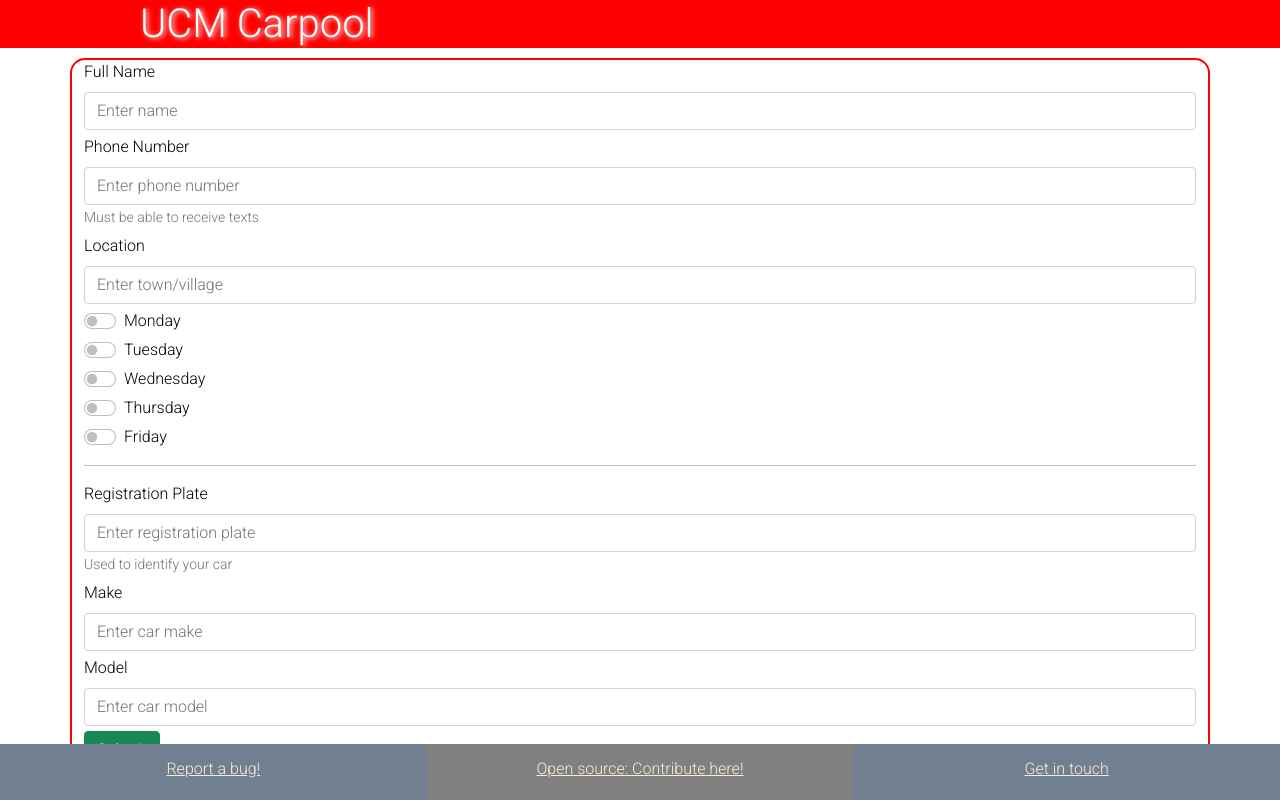
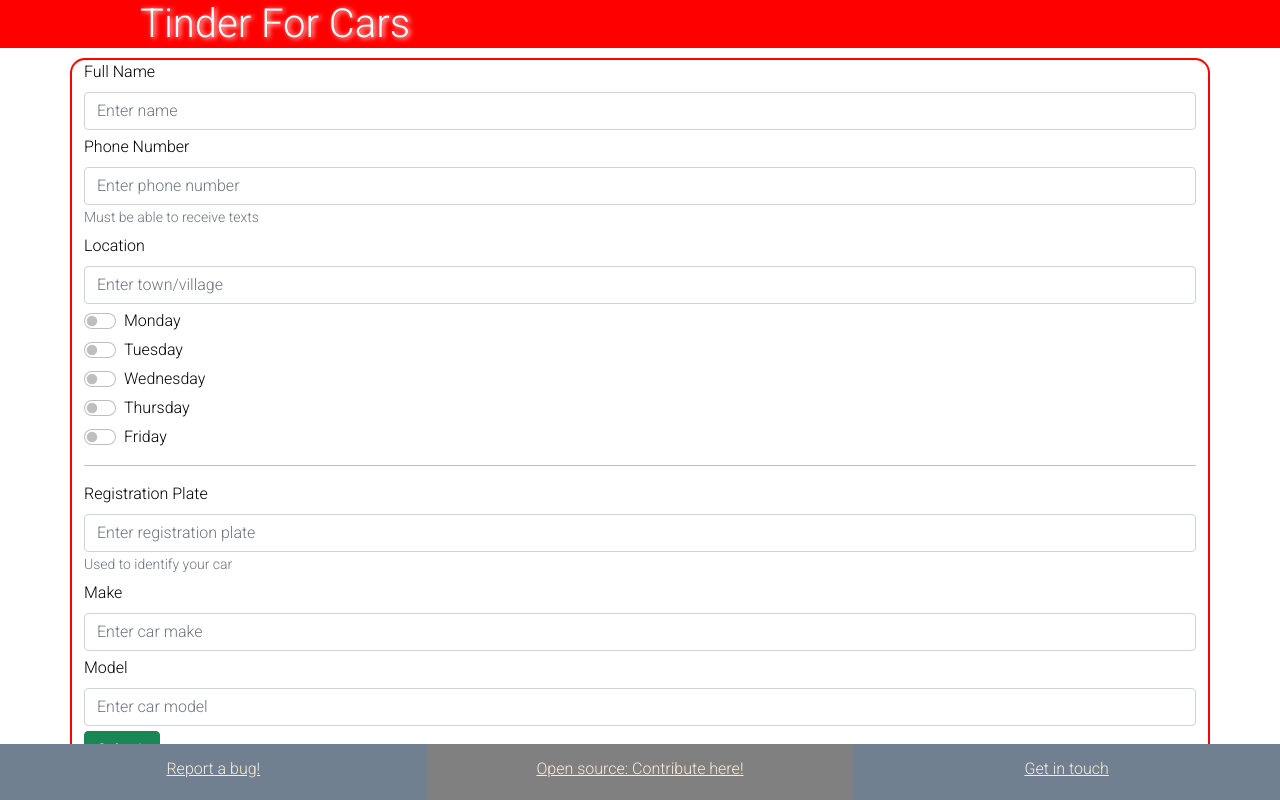
Before and after one commit to AdamDIOM/TinderForCars, a React (Create React App) app: page /new in a window 1280 px wide. Built offline with nearby package versions, Linux system fonts and the light colour scheme.

Commit message:
rebranded back to t4c

```diff
--- a/public/index.html
+++ b/public/index.html
@@ -30,7 +30,7 @@
 <link rel="preconnect" href="https://fonts.gstatic.com" crossorigin>
 <link href="https://fonts.googleapis.com/css2?family=Roboto:wght@300&display=swap" rel="stylesheet">
 
-    <title>UCM Carpool</title>
+    <title>Tinder for Cars</title>
 
     <!-- Bootstrap Stylesheet-->
     <link
--- a/src/components/Box/Box.js
+++ b/src/components/Box/Box.js
@@ -61,7 +61,7 @@
         }else{
             //const phoneNum = "+447624420298";
             const text=`${name} at ${phoneNum}.`;
-            /*const response = await fetch(`https://adam-test-3383.twil.io/tinderforcars?text=${text}&number=${process.env.REACT_APP_DEFAULT_PHONE_NUMBER}`*/await fetch(`https://adam-test-3383.twil.io/ucmcarpool?text=${text}&plate=${currentData.car.plate}&password=${process.env.REACT_APP_TWILIO_PASSWORD}`, {
+            /*const response = await fetch(`https://adam-test-3383.twil.io/tinderforcars?text=${text}&number=${process.env.REACT_APP_DEFAULT_PHONE_NUMBER}`*/await fetch(`https://adam-test-3383.twil.io/t4c?text=${text}&plate=${currentData.car.plate}&password=${process.env.REACT_APP_TWILIO_PASSWORD}`, {
                 method: 'POST', // *GET, POST, PUT, DELETE, etc.
                 mode: 'no-cors', // no-cors, *cors, same-origin
                 cache: 'no-cache', // *default, no-cache, reload, force-cache, only-if-cached
--- a/src/components/Footer/Footer.js
+++ b/src/components/Footer/Footer.js
@@ -5,10 +5,10 @@
     return(
             <Row className="footer">
                 <Col sm={{span: 4, order: 1}} xs={{span: 6, order: 1}} className="footerCol ">
-                    <a href="https://github.com/AdamDIOM/UCMCarpool/issues" target="_blank" rel="noreferrer">Report a bug!</a>
+                    <a href="https://github.com/AdamDIOM/TinderForCars/issues" target="_blank" rel="noreferrer">Report a bug!</a>
                 </Col>
                 <Col sm={{span: 4, order: 2}} xs={{span: 12, order: 3}} className="highlightCol">
-                    <a href="https://github.com/AdamDIOM/UCMCarpool" target="_blank" rel="noreferrer">Open source: Contribute here!</a>
+                    <a href="https://github.com/AdamDIOM/TinderForCars" target="_blank" rel="noreferrer">Open source: Contribute here!</a>
                 </Col>
                 <Col sm={{span: 4, order: 3}} xs={{span: 6, order: 2}} className="footerCol">
                     <a href="https://adamd.fyi" target="_blank" rel="noreferrer">Get in touch</a>
--- a/src/components/Header/Header.js
+++ b/src/components/Header/Header.js
@@ -4,7 +4,7 @@
 export default function Header(){
     return(
         <Row className="header">
-            <h1>UCM Carpool</h1>
+            <h1>Tinder For Cars</h1>
         </Row>
     )
 }
--- a/src/components/New/New.js
+++ b/src/components/New/New.js
@@ -35,7 +35,7 @@
         alert("API pinged.")
         const text=`name=${name}&number=${number}&location=${location}&plate=${plate}&make=${make}&model=${model}&days=[${daysString}]`;
         // change phoneNum to the car owner - currently set to env secret number
-        await fetch(`https://adam-test-3383.twil.io/ucmcarpoolnew?${text}&password=${process.env.REACT_APP_TWILIO_PASSWORD}`, {
+        await fetch(`https://adam-test-3383.twil.io/t4cnew?${text}&password=${process.env.REACT_APP_TWILIO_PASSWORD}`, {
             method: 'POST', // *GET, POST, PUT, DELETE, etc.
             mode: 'no-cors', // no-cors, *cors, same-origin
             cache: 'no-cache', // *default, no-cache, reload, force-cache, only-if-cached
```
